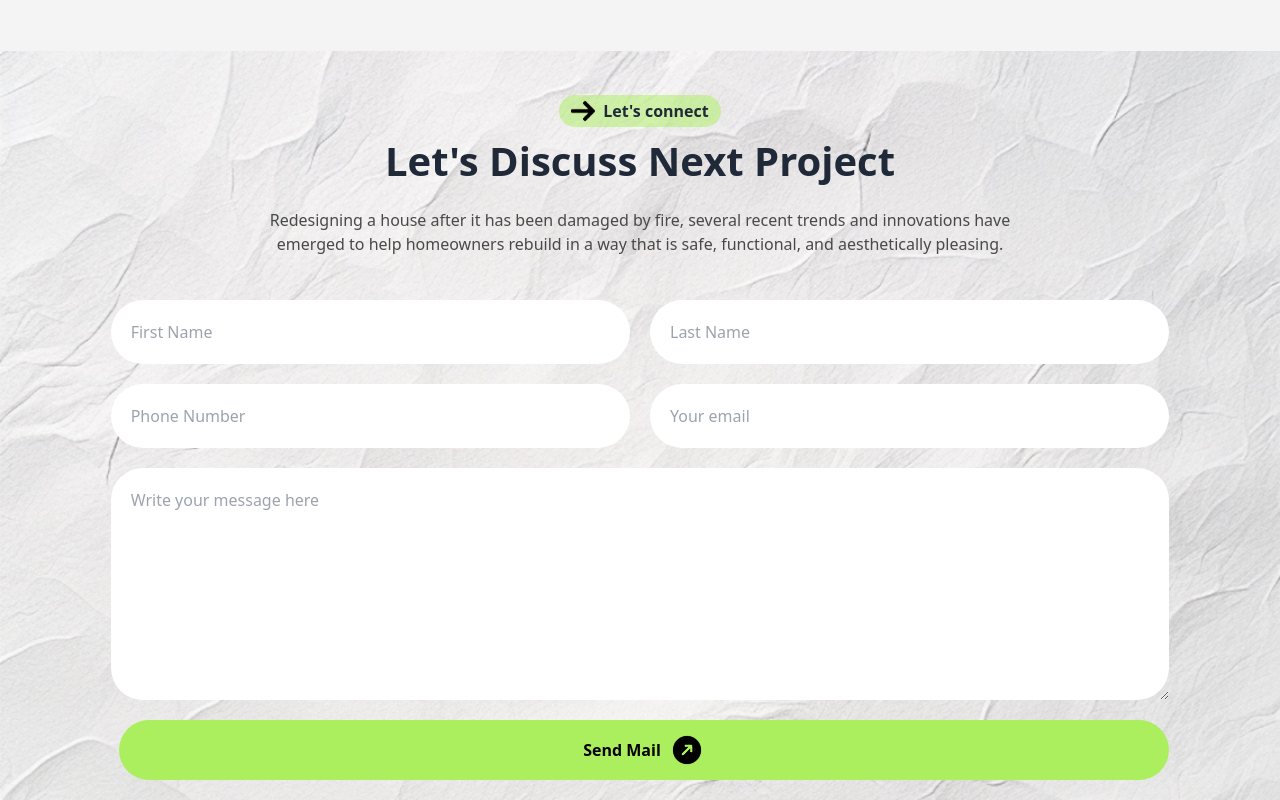
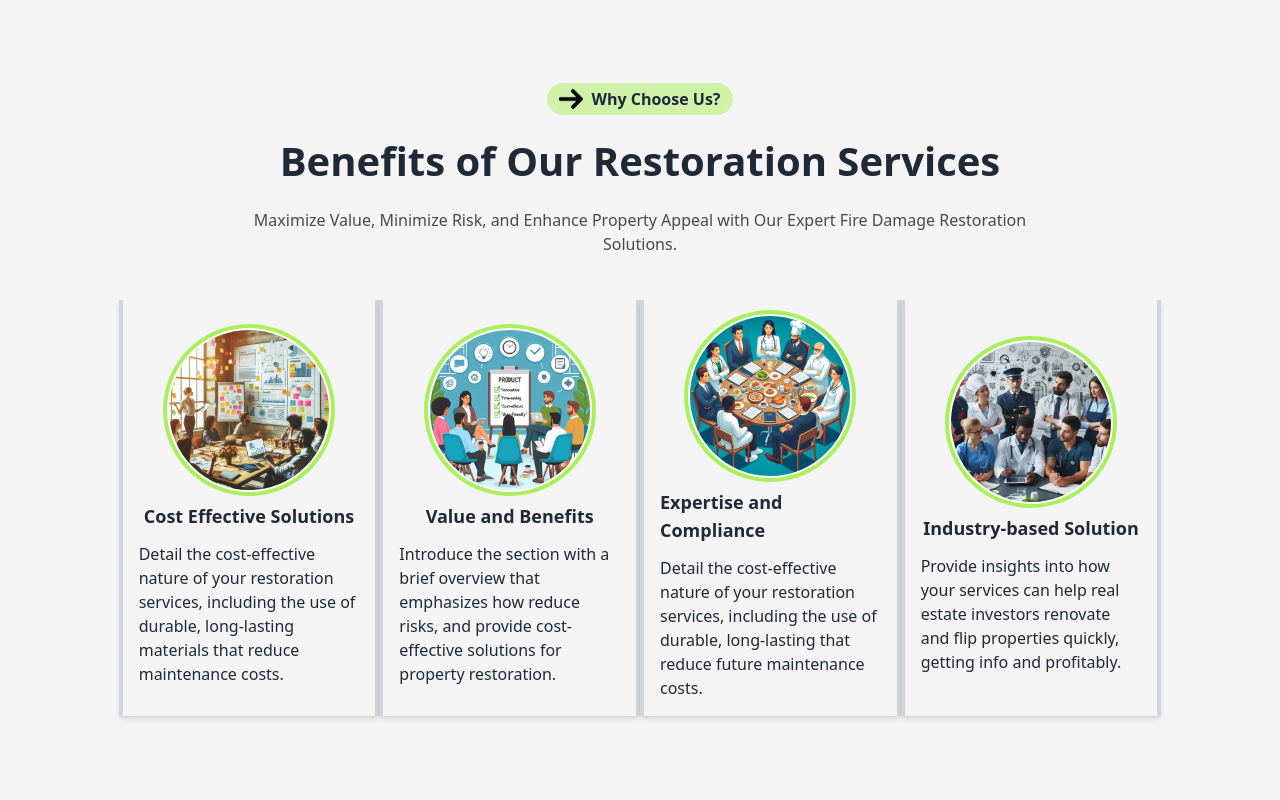
Before and after one commit to arafatrased/rinterio-tailwind-daisyui, a website built with Vite: page index.html in a window 1280 px wide. Shown: the part 4140-4940 px from the top of the page. Built offline with nearby package versions, Linux system fonts and the light colour scheme; files whose address does not match are found by name.

Commit message:
challanged section done

```diff
--- a/index.html
+++ b/index.html
@@ -294,7 +294,7 @@
                         Rinterio News
                     </button>
                 </div>
-                <h1 class="text-[2rem] md:text-[2.5rem] leading-[2.8rem] my-3 font-bold">Read our Latest News and Article</h1>
+                <h1 class="text-[2rem] md:text-[2.5rem] leading-[2.8rem] my-3 font-bold text-center">Read our Latest News and Article</h1>
                 <p class="text-[#494949] text-center w-3/4 my-3">Redesigning a house after it has been damaged by fire, several recent trends and innovations have emerged to help homeowners rebuild in a way that is safe, functional, and aesthetically pleasing.</p>
                 <div class="grid gap-5 grid-cols-1 sm:grid-cols-2 lg:grid-cols-3 mx-3 mt-8">
                     <!-- news-1 -->
@@ -360,6 +360,46 @@
 
         <!-- news section ends -->
 
+        <!-- why us section begins -->
+        <section class="bg-[#f4f4f4]">
+            <div class="container flex flex-col items-center justify-center md:w-5/6 pb-28 pt-5">
+                <div class="my-3">
+                    <button class="bg-[#abef5f80] text-center font-bold py-1 px-3 flex gap-2 rounded-[2rem]">
+                        <img class="w-6 h-6" src="icons/right-arrow.png" alt="">
+                        Why Choose Us?
+                    </button>
+                </div>
+                <h1 class="text-[2rem] md:text-[2.5rem] leading-[2.8rem] my-3 font-bold text-center">Benefits of Our Restoration Services</h1>
+                <p class="text-[#494949] text-center w-3/4 my-3">Maximize Value, Minimize Risk, and Enhance Property Appeal with Our Expert Fire Damage Restoration Solutions.</p>
+                <div class="grid gap-3 md:gap-0 grid-cols-1 sm:grid-cols-2 lg:grid-cols-4 mx-3 mt-8">
+
+                    <div class="p-4 flex flex-col justify-center items-center shadow-md border-x-4 border-gray-300">
+                        <img class="rounded-full ring-4 ring-offset-2  ring-[#ABEF5F] max-h-[10rem]" src="assets/cost-effective-solutions.jpeg" alt="">
+                        <h1 class="text-lg font-semibold py-3">Cost Effective Solutions</h1>
+                        <p>Detail the cost-effective nature of your restoration services, including the use of durable, long-lasting materials that reduce maintenance costs.</p>
+                    </div>
+                    <div class="p-4 flex flex-col justify-center items-center shadow-md border-x-4 border-gray-300">
+                        <img class="rounded-full ring-4 ring-offset-2  ring-[#ABEF5F] max-h-[10rem]" src="assets/valueandbenefit.jpeg" alt="">
+                        <h1 class="text-lg font-semibold py-3">Value and Benefits</h1>
+                        <p>Introduce the section with a brief overview that emphasizes how reduce risks, and provide cost-effective solutions for property restoration.</p>
+                    </div>
+                    <div class="p-4 flex flex-col justify-center items-center shadow-md border-x-4 border-gray-300">
+                        <img class="rounded-full ring-4 ring-offset-2  ring-[#ABEF5F] max-h-[10rem]" src="assets/expertise-compliance.jpeg" alt="">
+                        <h1 class="text-lg font-semibold py-3">Expertise and Compliance</h1>
+                        <p>Detail the cost-effective nature of your restoration services, including the use of durable, long-lasting that reduce future maintenance costs.</p>
+                    </div>
+                    <div class="p-4 flex flex-col justify-center items-center shadow-md border-x-4 border-gray-300">
+                        <img class="rounded-full ring-4 ring-offset-2  ring-[#ABEF5F] max-h-[10rem]" src="assets/industry-specific-soluti0ns.jpeg" alt="">
+                        <h1 class="text-lg font-semibold py-3">Industry-based Solution</h1>
+                        <p>Provide insights into how your services can help real estate investors renovate and flip properties quickly, getting info and profitably.</p>
+                    </div>
+                </div>
+            </div>
+        </section>
+
+        <!-- why us section ends -->
+
+
         <!-- next project section starts -->
 
         <section class="bg-no-repeat bg-cover bg-center" style="background-image: url('assets/bg.jpg');">
@@ -378,13 +418,13 @@
                         <input class="p-5 rounded-[64px]" type="text" placeholder="Last Name">
                     </div>
                     <div class="grid gap-5 grid-cols-1 md:grid-cols-2">
-                        <input class="p-5 rounded-[64px]" type="number" name="" id="" placeholder="Phone Number">
+                        <input class="p-5 rounded-[64px]" type="text" name="" id="" placeholder="Phone Number">
                         <input class="p-5 rounded-[64px]" type="email" placeholder="Your email">
                     </div>
                     <div class="grid w-full">
                         <textarea class="p-5 rounded-[2rem]" cols="10" rows="8" name="" id="" placeholder="Write your message here"></textarea>
                     </div>
-                    <div class="flex gap-2 items-center ml-2 text-black cursor-pointer px-4 bg-[#ABEF5F] hover:bg-[#ABEF5F] hover:text-black rounded-[2rem] py-3 justify-center">
+                    <div class="flex gap-2 items-center text-black cursor-pointer px-4 bg-[#ABEF5F] hover:bg-[#ABEF5F] hover:text-black rounded-[2rem] py-3 justify-center">
                         <a class="font-bold text-[1rem]">Send Mail</a>
                         <div class=" w-9 h-9 rounded-full">
                             <img class="w-9 h-9 -rotate-45" src="icons/arrow-right.png" alt="">
```
Also changed, not shown: assets/cost-effective-solutions.jpeg (added), assets/expertise-compliance.jpeg (added), assets/industry-specific-soluti0ns.jpeg (added), assets/valueandbenefit.jpeg (added).
